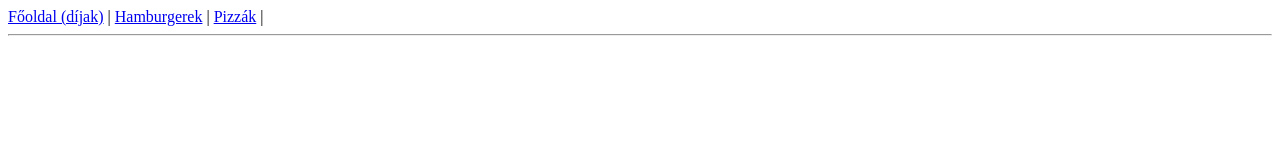
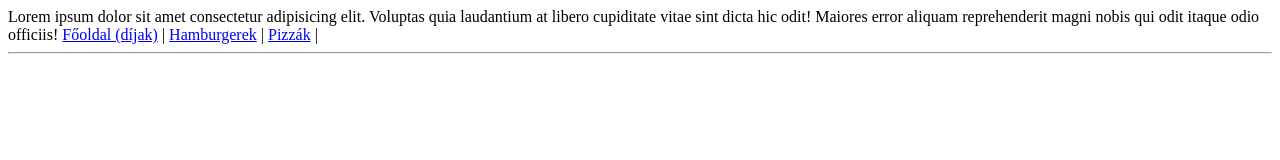
Before and after one commit to szabi180/etterem, a plain HTML site: page index.html in a window 1280 px wide. Drawn offline with Linux system fonts and the light colour scheme.

Commit message:
létrehotam egy lorem minta sort

```diff
--- a/index.html
+++ b/index.html
@@ -6,7 +6,7 @@
 	<meta name="viewport" content="width=device-width, initial-scale=1.0">
 	<title>index</title>
 </head>
-
+Lorem ipsum dolor sit amet consectetur adipisicing elit. Voluptas quia laudantium at libero cupiditate vitae sint dicta hic odit! Maiores error aliquam reprehenderit magni nobis qui odit itaque odio officiis!
 <body>
 	<a href="index.html">Főoldal (díjak)</a> |
 	<a href="hamburgerek.html">Hamburgerek</a> |
```
